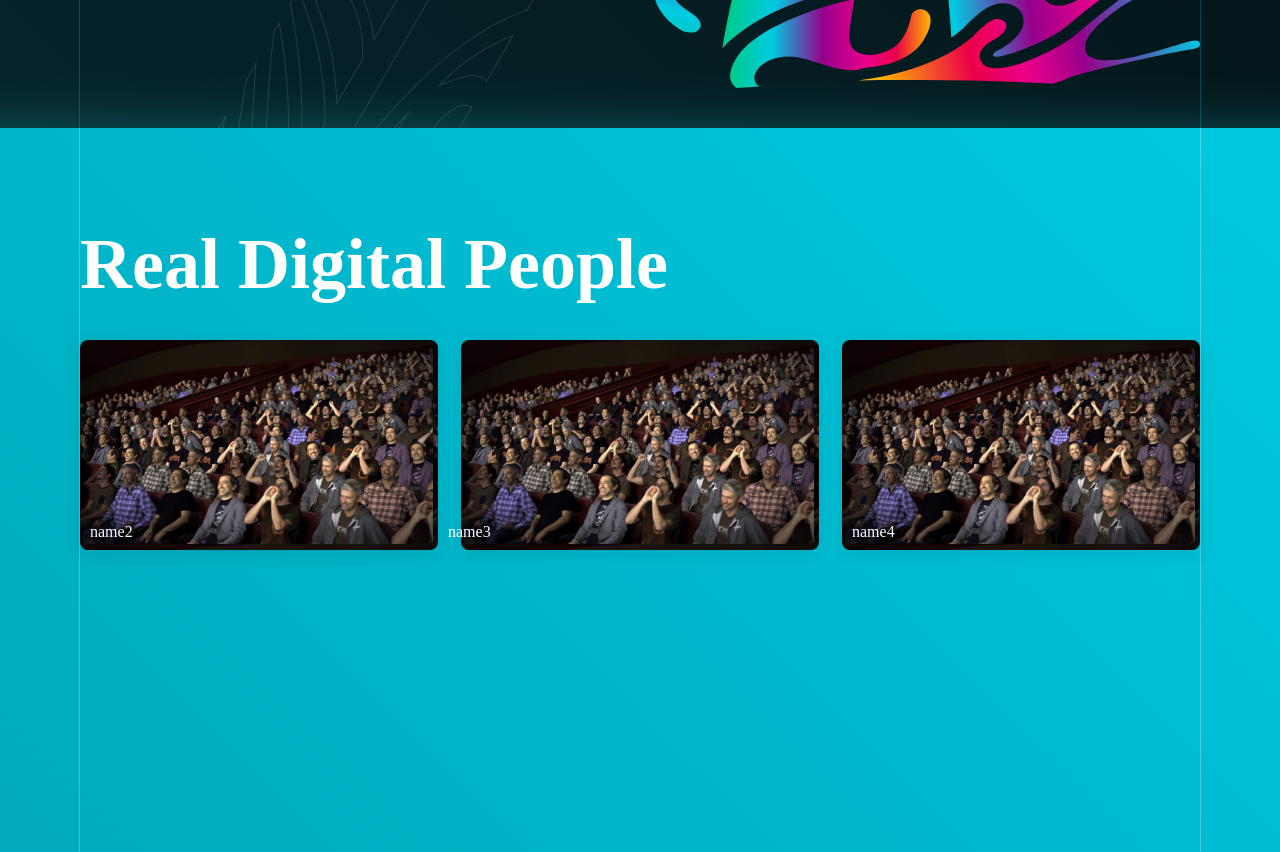
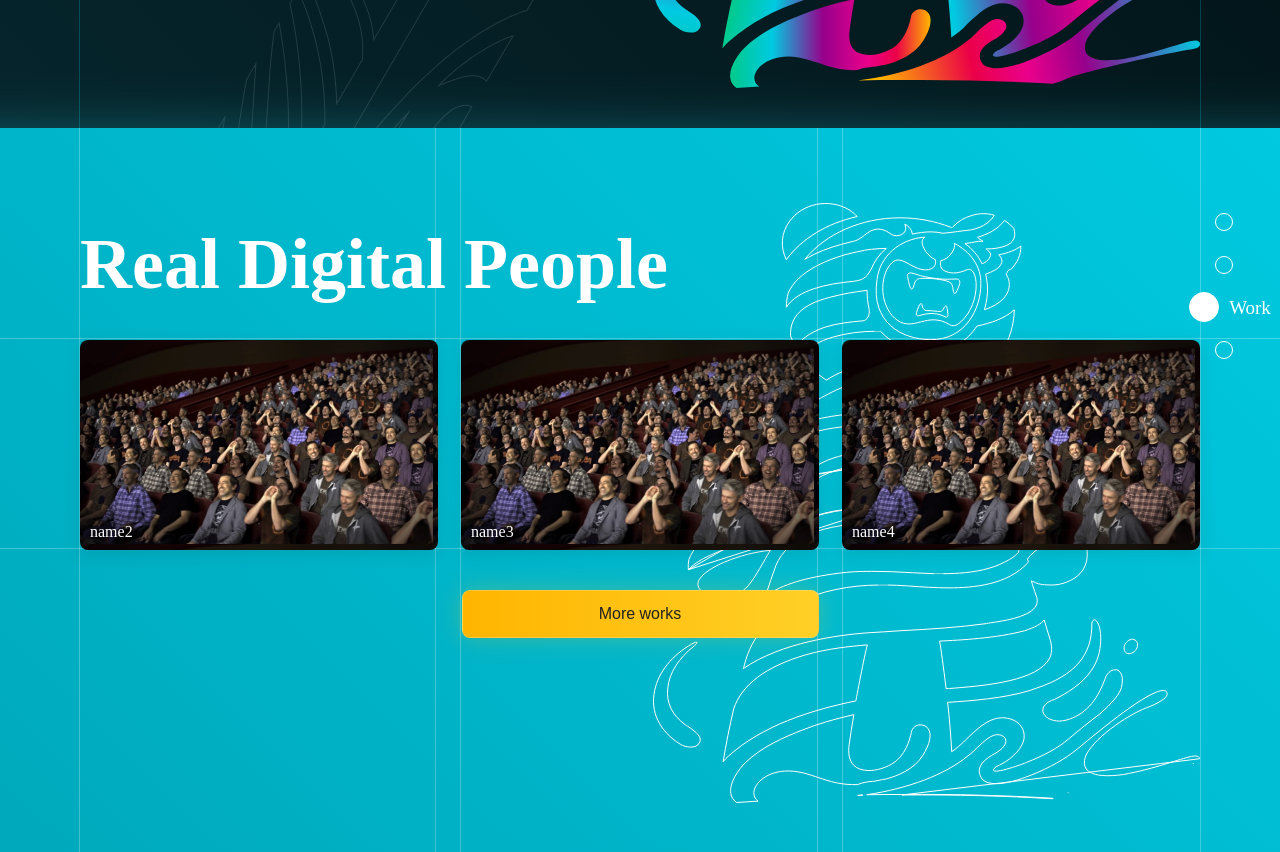
Before and after one commit to vernigora2k/wildcapture, a React (Create React App) app: page / in a window 1280 px wide. Shown: the part 1320-2172 px from the top of the page. Built offline with nearby package versions, Linux system fonts and the light colour scheme; a web font is replaced by a local one.

Commit message:
Finished with work

```diff
--- a/src/components/About.js
+++ b/src/components/About.js
@@ -18,7 +18,7 @@ export const About = () => {
                             Instant High Quality Content on the Web
                         </span>
                     </div>
-                    <button className="about__button">Get in touch</button>
+                    <button className="button about__button">Get in touch</button>
                 </div>
                 <div className="about__logo">
                     <img src={"../img/about-main-image.svg"} />
--- a/src/components/About.scss
+++ b/src/components/About.scss
@@ -53,14 +53,6 @@
 }
 
 .about__button {
-    width: 357px;
-    height: 48px;
-    background: linear-gradient(90deg, #FFB500 0%, #FFD027 100%);
-    border: 1px solid rgba(255, 255, 255, 0.2);
-    box-sizing: border-box;
-    box-shadow: 0px 0px 24px rgba(255, 208, 39, 0.25);
-    border-radius: 8px;
-    color: #031A1E;
     margin-top: 52px;
 }
 
--- a/src/components/Work.js
+++ b/src/components/Work.js
@@ -15,11 +15,15 @@ export const Work = () => {
         name8: 'work-video-item.png',
     }
 
+    const moreWorkToggle = () => {
+        setIsMoreWorks(!isMoreWorks)
+    }
+
     return (
         <section className="work">
             <div className="work__shell">
                 <div className="work__layer">
-                <div className="work__title">Real Digital People</div>
+                    <div className="work__title">Real Digital People</div>
                     <div className="work__videos">
                         {!isMoreWorks ?
                             Object.entries(workVideos).slice(1,4).map(([name, value]) => {return (
@@ -42,7 +46,26 @@ export const Work = () => {
                             )})
                         }
                     </div>
-
+                    <button className="button work__button" onClick={moreWorkToggle}>{!isMoreWorks ? 'More' : 'Less'} works</button>
+                    <div className="work__logo">
+                        <img src={"../img/work-main-image.svg"} />
+                    </div>
+                    <div className="work__sidebar">
+                        <ul>
+                            <li className="work__sidebar-item">
+                                <span className="sidebar-item__caption">What we do</span>
+                            </li>
+                            <li className="work__sidebar-item">
+                                <span className="sidebar-item__caption"> About</span>
+                            </li>
+                            <li className="work__sidebar-item sidebar-item_active">
+                                <span className="sidebar-item__caption">Work</span>
+                            </li>
+                            <li className="work__sidebar-item">
+                                <span className="sidebar-item__caption">Contact</span>
+                            </li>
+                        </ul>
+                    </div>
                 </div>
             </div>
         </section>
--- a/src/components/Work.scss
+++ b/src/components/Work.scss
@@ -12,11 +12,57 @@
     justify-content: center;
 }
 
+.work__shell:before {
+    content: '';
+    position: absolute;
+    width: 1px;
+    height: 100%;
+    left: 897px;
+    top: 0px;
+    background:  rgba(255, 255, 255, .25);
+    z-index: 0;
+}
+
+.work__shell::after {
+    content: '';
+    position: absolute;
+    width: 1px;
+    height: 100%;
+    left: 922px;
+    top: 0px;
+    background:  rgba(255, 255, 255, .25);
+    z-index: 0;
+}
+
 .work__layer {
     width: 1120px;
     min-height: 724px;
+    display: flex;
+    flex-direction: column;
     border-left: 1px solid rgba(255, 255, 255, .25);
     border-right: 1px solid rgba(255, 255, 255, .25);
+}
+
+.work__layer:before {
+    content: '';
+    position: absolute;
+    width: 1px;
+    height: 100%;
+    left: 515px;
+    top: 0px;
+    background:  rgba(255, 255, 255, .25);
+    z-index: 0;
+}
+
+.work__layer::after {
+    content: '';
+    position: absolute;
+    width: 1px;
+    height: 100%;
+    left: 540px;
+    top: 0px;
+    background:  rgba(255, 255, 255, .25);
+    z-index: 0;
 }
 
 .work__title {
@@ -25,11 +71,33 @@
     margin-top: 100px;
 }
 
+.work__title:before {
+    content: '';
+    position: absolute;
+    width: 1440px;
+    height: 1px;
+    left: 0px;
+    top: 210px;
+    background:  rgba(255, 255, 255, .25);
+    z-index: 0;
+}
+
+.work__title::after {
+    content: '';
+    position: absolute;
+    width: 1440px;
+    height: 1px;
+    left: 0px;
+    top: 420px;
+    background:  rgba(255, 255, 255, .25);
+    z-index: 0;
+}
+
 .work__videos {
     display: flex;
     flex-wrap: wrap;
     width: 100%;
-    // justify-content: space-between;
+    // justify-content: center;
 }
 
 .work__videos-item {
@@ -37,11 +105,18 @@
     height: 210px;
     position: relative;
     margin-top: 40px;
+    z-index: 2;
+}
+
+.work__videos-item:hover {
+    -webkit-transform: scale(1.05);
+    -ms-transform: scale(1.05);
+    transform: scale(1.05);
 }
 
 .work__videos-item:nth-child(3n+2) {
-    padding-left: 23px;
-    padding-right: 23px;
+    margin-left: 23px;
+    margin-right: 23px;
 }
 
 .videos-item-caption {
@@ -57,3 +132,69 @@
     filter: drop-shadow(0px 4px 8px rgba(1, 18, 21, 0.1));
     border-radius: 8px;
 }
+
+.work__button {
+    align-self: center;
+    margin-top: 40px;
+    z-index: 2;
+}
+
+.work__logo {
+    position: absolute;
+    right: 160px;
+    top: 75px;
+    z-index: 1;
+}
+
+.work__sidebar {
+    position: absolute;
+    top: 85px;
+    right: 41px;
+    width: 148px;
+    height: 148px;
+    font-size: 19px;
+}
+
+.work__sidebar ul {
+    height: 100%;
+    display: flex;
+    flex-direction: column;
+    justify-content: space-between;
+    align-items: center;
+}
+
+.work__sidebar-item {
+    position: relative;
+    height: 20px;
+}
+
+.work__sidebar-item::after {
+    content: '';
+    position: absolute;
+    width: 16px;
+    height: 16px;
+    border-radius: 50%;
+    left: -30px;
+    background: transparent;
+    border: 1px solid white;
+}
+
+.sidebar-item_active::after {
+    content: '';
+    position: absolute;
+    width: 28px;
+    height: 28px;
+    border-radius: 50%;
+    left: -30px;
+    bottom: -4px;
+    background:  white;
+}
+
+.sidebar-item__caption {
+    display: none;
+}
+
+.sidebar-item_active .sidebar-item__caption {
+    display: block;
+    padding-left: 10px;
+}
--- a/src/index.scss
+++ b/src/index.scss
@@ -1,4 +1,11 @@
 @import url(//db.onlinewebfonts.com/c/0fb11be8781037453723dda767b71596?family=Geogrotesque);
+
+body {
+  -webkit-transition: all 0.3s ease;;
+  -moz-transition: all 0.3s ease;;
+  -o-transition: all 0.3s ease;;
+  transition: all 0.3s ease;
+}
 
 .container {
   display: flex;
@@ -13,3 +20,16 @@ a, a:active, a:focus {
   text-decoration: none;
   outline: none;
 }
+
+button {
+  width: 357px;
+  height: 48px;
+  background: linear-gradient(90deg, #FFB500 0%, #FFD027 100%);
+  border: 1px solid rgba(255, 255, 255, 0.2);
+  box-sizing: border-box;
+  box-shadow: 0px 0px 24px rgba(255, 208, 39, 0.25);
+  border-radius: 8px;
+  font-size: 19px;
+  font-weight: 500;
+  color: #031A1E;
+}
```
Also changed, not shown: public/img/work-main-image.svg (added), 1 other file (tests, documents, lock files or other folders).
